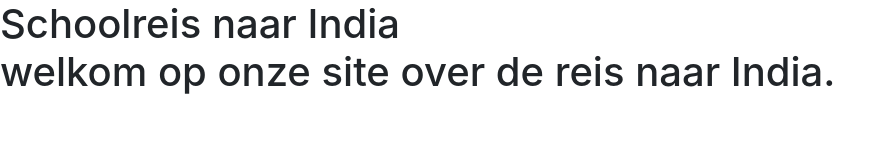
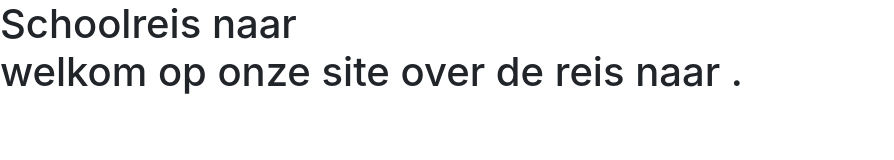
Before and after one commit to andreasgunst/reis-website-live, a plain HTML site: page index.html in a window 1280 px wide. Shown: the whole page, without its empty margins (0-894 px from the left). Drawn offline with nearby package versions, Linux system fonts and the light colour scheme.

Commit message:
generalizer site
verwijderen bestemmingen

```diff
--- a/index.html
+++ b/index.html
@@ -13,8 +13,8 @@
 </head>
 
 <body>
-  <h1>Schoolreis naar India
-    <p>welkom op onze site over de reis naar India.</p>
+  <h1>Schoolreis naar
+    <p>welkom op onze site over de reis naar .</p>
   </h1>
 
 
```
